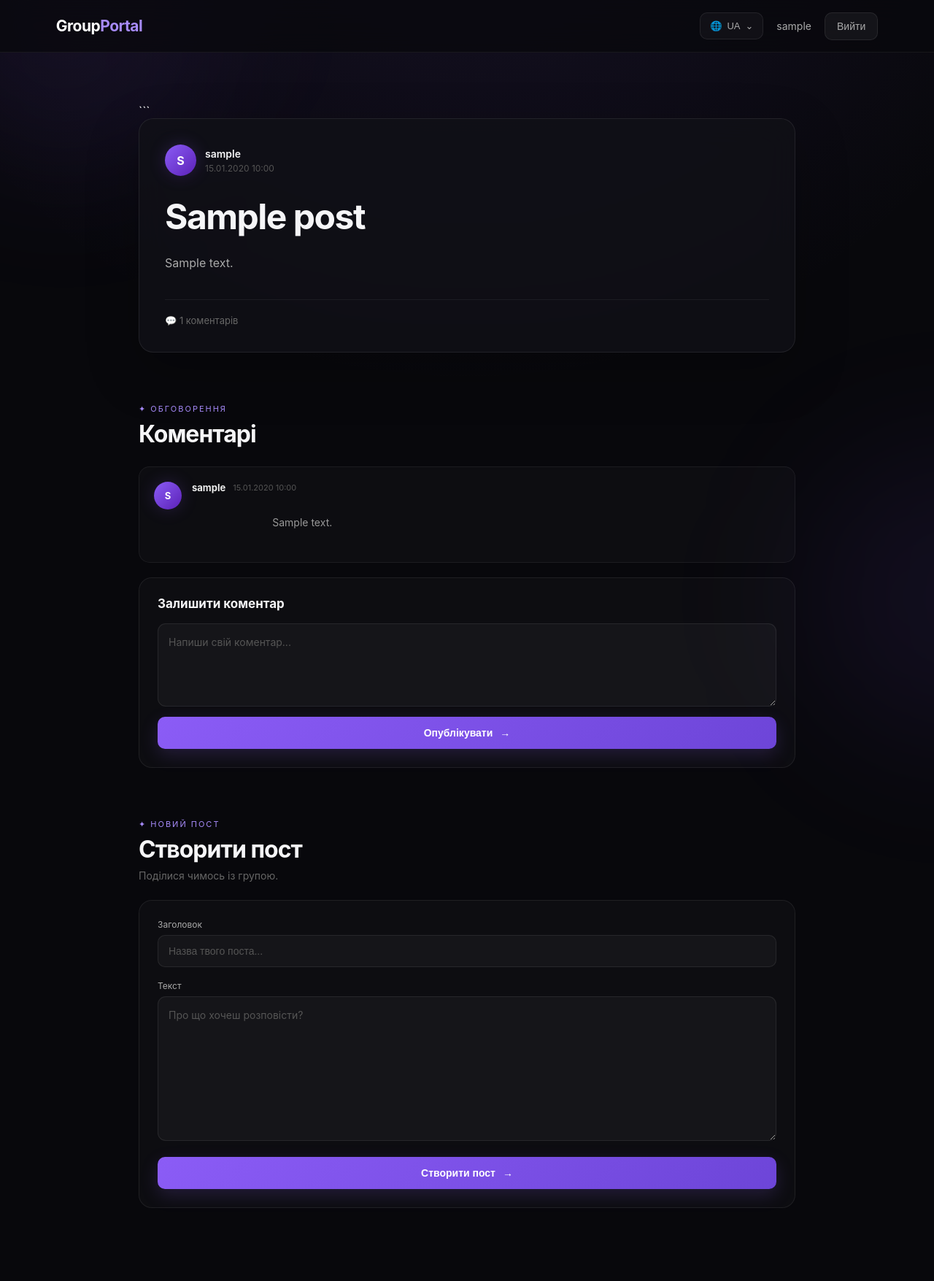
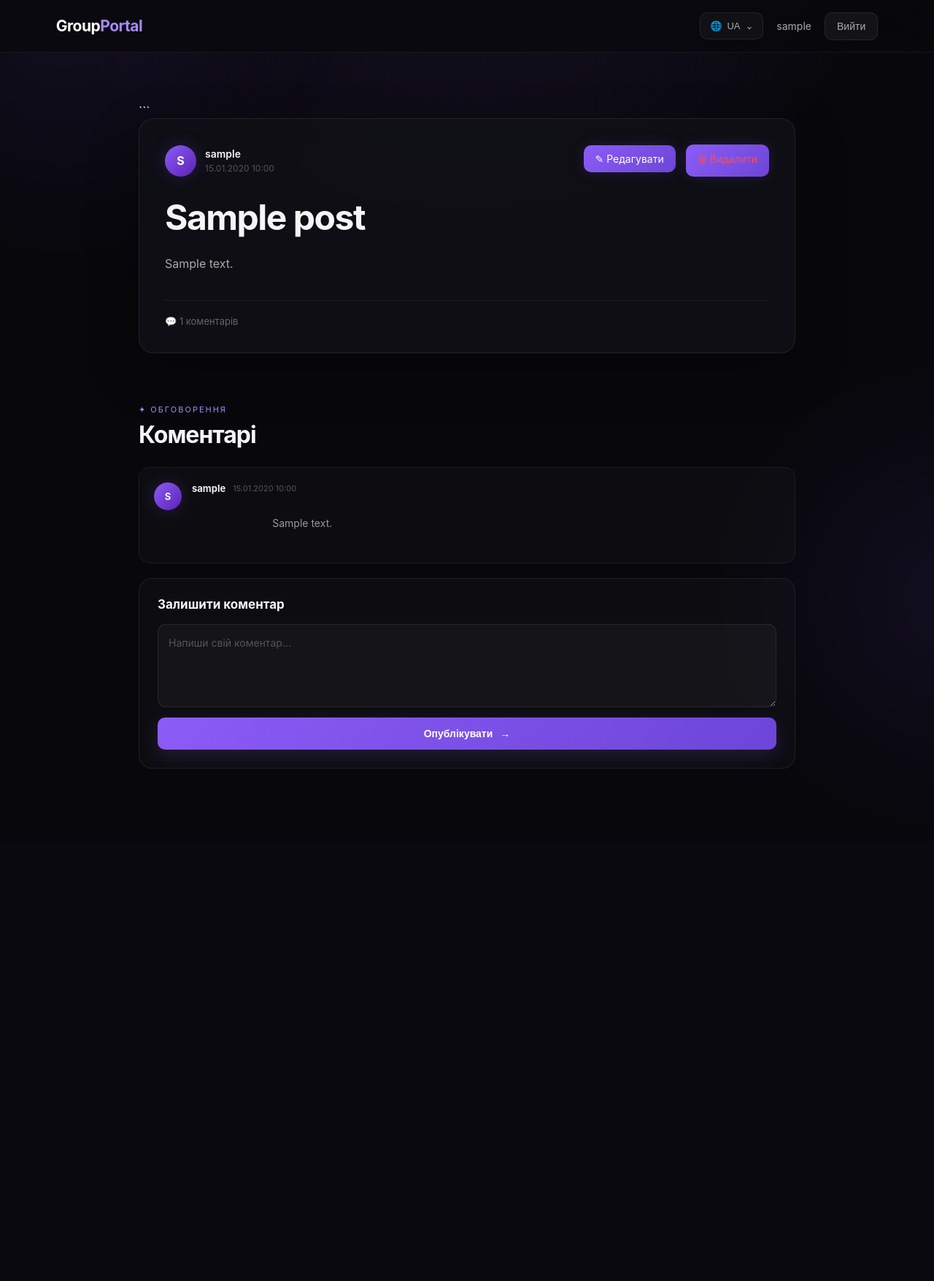
Before and after one commit to Roma23425/GroupPortal, a Django app: page /blog/1/ in a window 1280 px wide. Shown: the whole page at 73% size. After the commit the page ends 1053 px from the top, so only its background shows below. Run offline with Django 5.2, Linux system fonts and the light colour scheme; a user stored in the database is signed in; tables that the repository leaves empty hold one stand-in row (values such as "Sample post"); some libraries are stand-ins or nearby versions.

Commit message:
Post deletion

```diff
--- a/blog/forms.py
+++ b/blog/forms.py
@@ -1,5 +1,6 @@
 from django import forms
 from django.contrib.auth.forms import UserCreationForm, AuthenticationForm
+from django_ckeditor_5.widgets import CKEditor5Widget
 from .models import User, Comment, Post
 
 
@@ -68,5 +69,8 @@ class PostForm(forms.ModelForm):
         }
         widgets = {
             'title': forms.TextInput(attrs={'class': 'form-control', 'placeholder': 'Введіть заголовок...'}),
+            "content": CKEditor5Widget(
+                attrs={"class": "django_ckeditor_5"}, config_name="extends"
+            )
             # The CKEditor5 widget is automatically applied to the content field because of the model definition.
         }
--- a/blog/templates/post_detail.html
+++ b/blog/templates/post_detail.html
@@ -28,7 +28,19 @@
             </div>
 
         </div>
+            {% if user.is_authenticated %}
+            {% if user == post.author or user.role == 'admin' or user.role == 'moderator' %}
+                <div class="post-actions" style="margin-left: auto;">
+                    <a href="{% url 'post_update' post.pk %}" class="nav-button" style="text-decoration: none; margin-right: 10px;">
+                        ✎ Редагувати
+                    </a>
 
+                    <a href="{% url 'post_delete' post.pk %}" class="nav-button" style="text-decoration: none; color: #ff4d4d; border-color: #ff4d4d;">
+                        🗑 Видалити
+                    </a>
+                </div>
+            {% endif %}
+        {% endif %}
     </div>
 
     <div class="post-content">
@@ -183,82 +195,6 @@
 
 </section>
 
-
-{% if user.is_authenticated %}
-
-<section class="create-post-section">
-
-    <div class="section-heading">
-
-        <div class="small-title">
-            ✦ НОВИЙ ПОСТ
-        </div>
-
-        <h2>
-            Створити пост
-        </h2>
-
-        <p>
-            Поділися чимось із групою.
-        </p>
-
-    </div>
-
-    <div class="create-post-card">
-
-        <form method="post">
-
-            {% csrf_token %}
-
-            <div class="input-group">
-
-                <label for="post-title">
-                    Заголовок
-                </label>
-
-                <input
-
-                type="text"
-                    id="post-title"
-                    name="title"
-                    placeholder="Назва твого поста..."
-                    required>
-
-            </div>
-
-            <div class="input-group">
-
-                <label for="post-content">
-                    Текст
-                </label>
-
-                <textarea
-                    id="post-content"
-                    name="content"
-                    rows="8"
-                    placeholder="Про що хочеш розповісти?"
-                    required></textarea>
-
-            </div>
-
-            <button
-                type="submit"
-                class="form-button">
-
-                Створити пост
-
-                <span>→</span>
-
-            </button>
-
-        </form>
-
-    </div>
-
-</section>
-
-{% endif %}
-
 </div>
 
 {% endblock %}
--- a/blog/views.py
+++ b/blog/views.py
@@ -96,7 +96,7 @@ class PostUpdateView(LoginRequiredMixin, UserPassesTestMixin, UpdateView):
 class PostDeleteView(LoginRequiredMixin, UserPassesTestMixin, DeleteView):
     """Видалення поста (лише для автора або модератора/адміна)"""
     model = Post
-    template_name = 'blog/post_confirm_delete.html'
+    template_name = 'post_confirm_delete.html'
     success_url = reverse_lazy('post_list')
 
     def test_func(self):
```
Also changed, not shown: blog/templates/post_confirm_delete.html (added, +67 -0 lines), blog/templates/post_list.html (+1 -8 lines).
